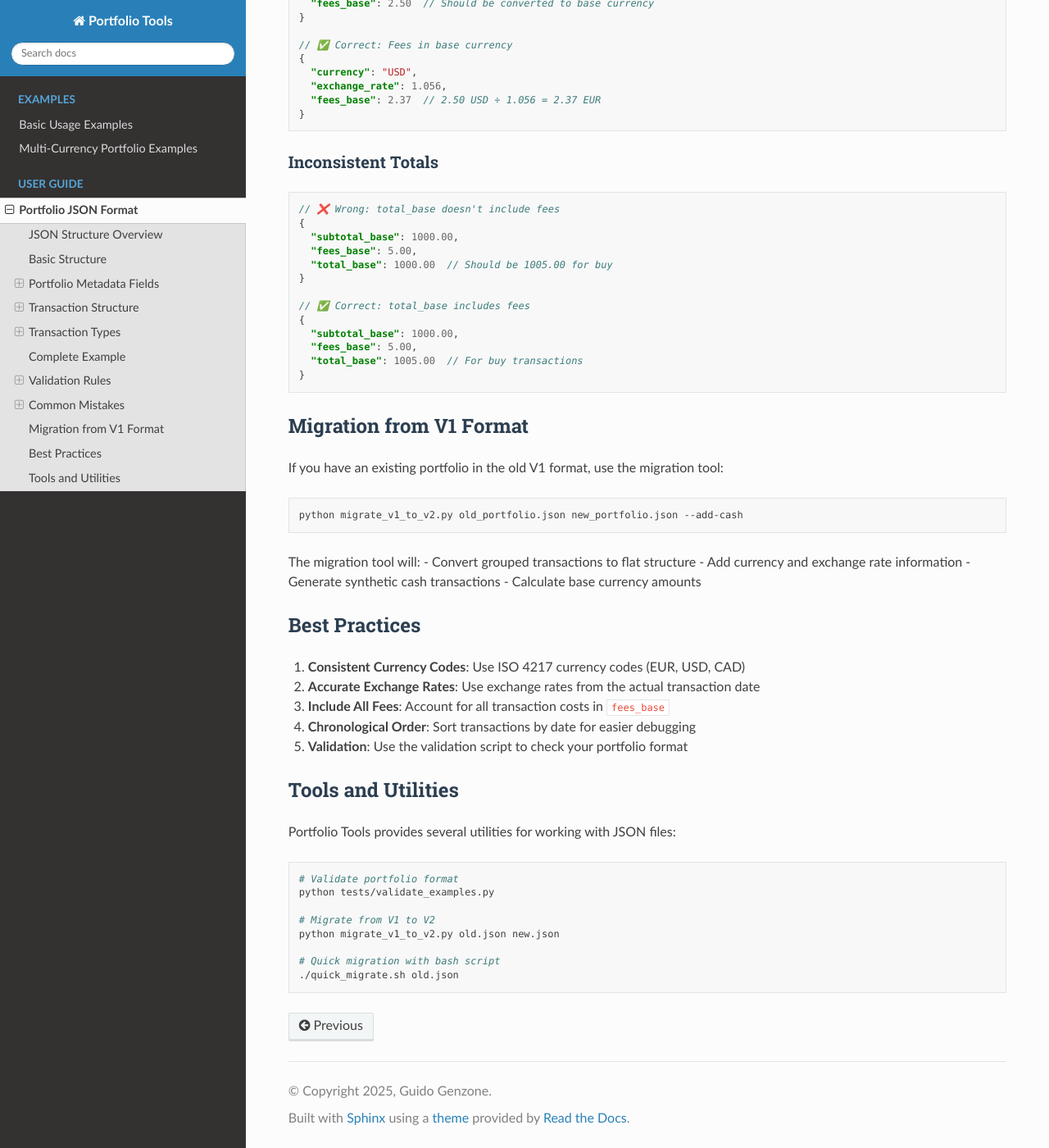
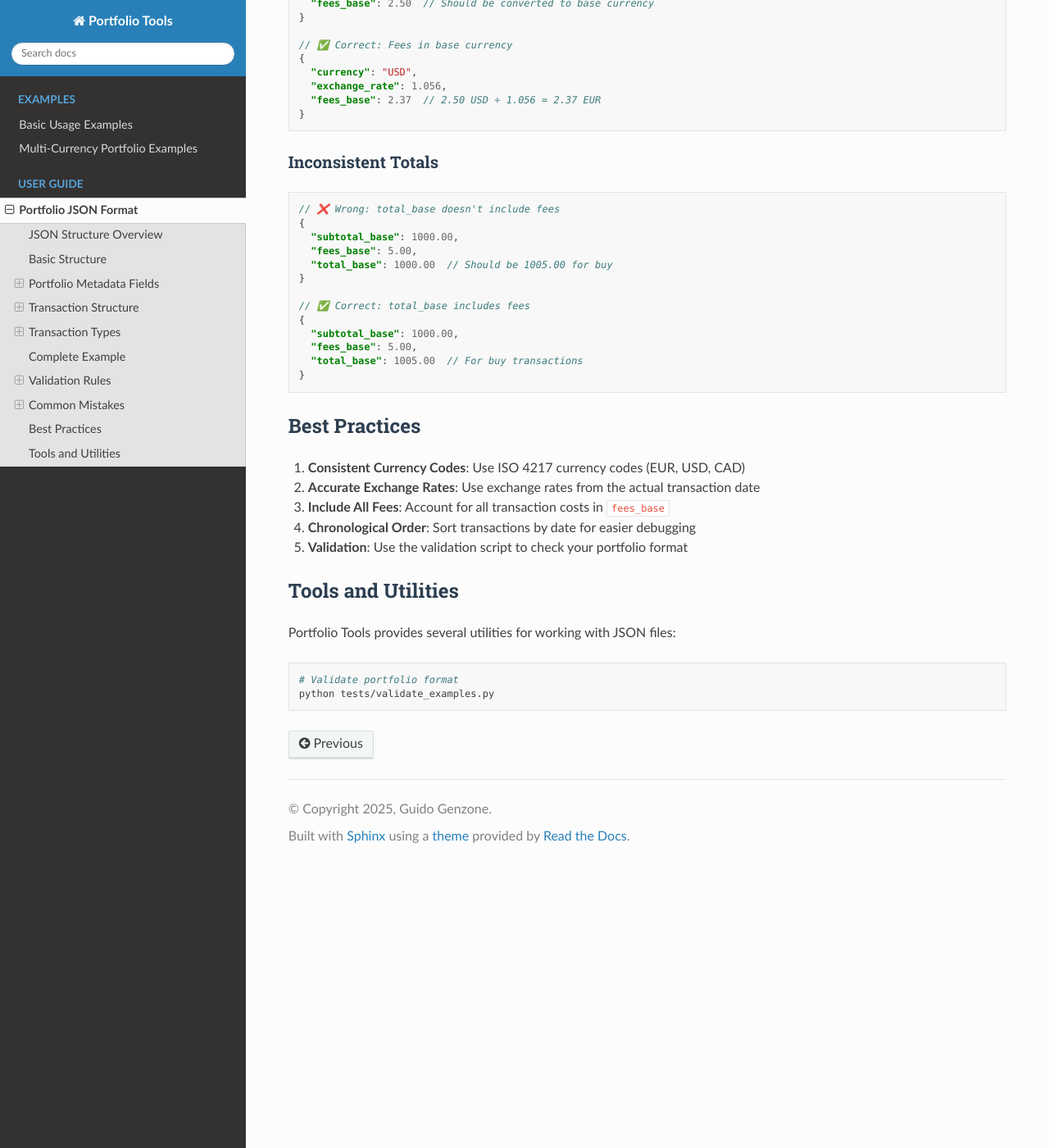
Before and after one commit to ggenzone/portfolio-toolkit, a Sphinx documentation site: the page built from docs/user_guide/portfolio_format.rst, in a window 1280 px wide and 1400 px high, scrolled down 6704 px. Shown: the whole window at 82% size. Built offline with Sphinx 7.4.7 and the Read the Docs theme 3.1.0, drawn with Linux system fonts in a browser that asks for light colours; pages that are not in the unit, such as notebooks, are missing from menus.

Commit message:
chore(docs): Remove migration script docs.

```diff
--- a/docs/user_guide/portfolio_format.rst
+++ b/docs/user_guide/portfolio_format.rst
@@ -360,21 +360,6 @@ Inconsistent Totals
      "total_base": 1005.00  // For buy transactions
    }
 
-Migration from V1 Format
------------------------
-
-If you have an existing portfolio in the old V1 format, use the migration tool:
-
-.. code-block:: bash
-
-   python migrate_v1_to_v2.py old_portfolio.json new_portfolio.json --add-cash
-
-The migration tool will:
-- Convert grouped transactions to flat structure
-- Add currency and exchange rate information
-- Generate synthetic cash transactions
-- Calculate base currency amounts
-
 Best Practices
 -------------
 
@@ -393,9 +378,3 @@ Portfolio Tools provides several utilities for working with JSON files:
 
    # Validate portfolio format
    python tests/validate_examples.py
-
-   # Migrate from V1 to V2
-   python migrate_v1_to_v2.py old.json new.json
-
-   # Quick migration with bash script
-   ./quick_migrate.sh old.json
```
